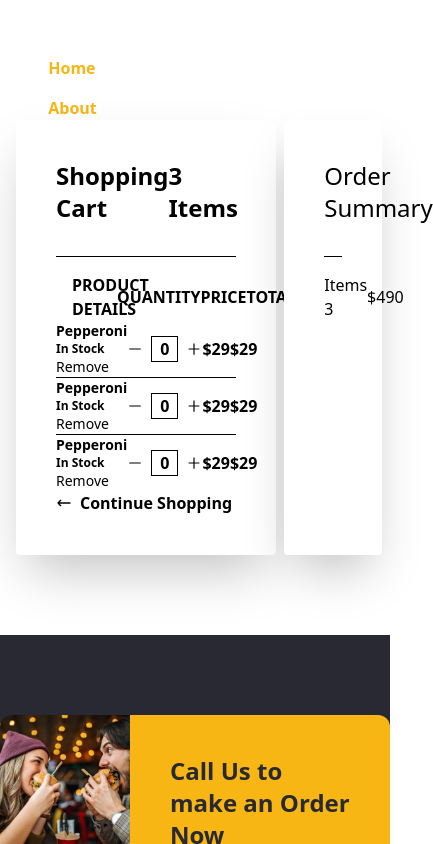
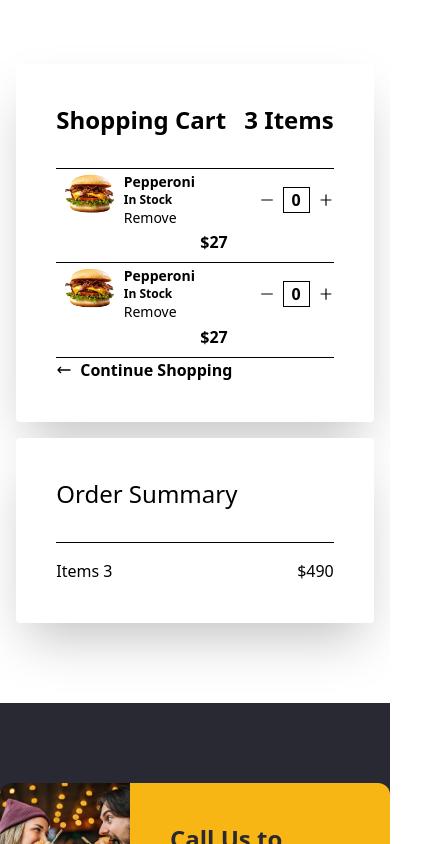
Before and after one commit to Marcos8060/Deliveroo, a React (Create React App) app: page /cart in a window 390 px wide. Shown: the top 844 px of the page, 433 px wide, since content can reach past the window. Built offline with nearby package versions, Linux system fonts and the light colour scheme.

Commit message:
added mobile responsiveness for the cart component

```diff
--- a/src/Pages/Cart.js
+++ b/src/Pages/Cart.js
@@ -10,24 +10,24 @@ import { Link } from 'react-router-dom'
 const Cart = () => {
   return (
     <>
-    <Navigation />
+    {/* <Navigation /> */}
 
-    <div className='flex'>
-    <div className='p-10 bg-white mb-20 rounded shadow-2xl w-8/12 ml-4 mt-16'>
+    <div className='flex md:flex-row flex-col'>
+    <div className='p-10 bg-white md:mb-20 rounded shadow-2xl md:w-8/12 w-11/12 mx-auto md:ml-4 mt-16'>
         <div className='flex items-center justify-between w-full'>
            <h1 className='font-semibold text-2xl'>Shopping Cart</h1>
            <h1 className='font-semibold text-2xl'>3 Items</h1>
         </div>
         <hr className='text-grey-300 mt-8 w-full'/>
-        <div className='flex items-center justify-between mt-4'>
+        <div className='md:flex md:items-center md:justify-between mt-4 md:block hidden'>
             <h2 className='w-1/4 ml-4 uppercase font-semibold'>Product Details</h2>
             <h2 className='uppercase font-semibold'>Quantity</h2>
             <h2 className='uppercase font-semibold'>Price</h2>
             <h2 className='uppercase font-semibold'>Total</h2>
         </div>
 
-        <div className='flex items-center justify-between hover:cursor-pointer'>
-            <div className='flex items-center'>
+        <div className='md:flex md:items-center md:justify-between grid grid-cols-2 hover:cursor-pointer'>
+            <div className='md:flex md:items-center flex items-center justify-between'>
                 <div>
                    <img className='object-cover w-36' src={burger} alt="" />
                 </div>
@@ -37,47 +37,23 @@ const Cart = () => {
                    <p  className='hover:text-yellow hover:font-bold'>Remove</p>
                 </div>
             </div>
-            <div className='flex items-center justify-between'>
+            <div className='md:flex md:items-center md:justify-between flex items-center ml-auto md:ml-0'>
                 <AiOutlineMinus className=''/>
                 <span className='border pl-2 pr-2 font-bold m-2'>0</span>
                 <AiOutlinePlus />
             </div>
             <div>
-               <p className='font-semibold'>$29</p>
+               <p className='font-semibold ml-36 md:ml-0 mb-2 md:mb-0'>$27</p>
             </div>
             <div>
-               <p className='font-semibold'>$29</p>
+               <p className='font-semibold md:block hidden'>$29</p>
             </div>
         </div>
         <hr />
 
-        <div className='flex items-center justify-between hover:cursor-pointer'>
-            <div className='flex items-center'>
-                <div>
-                   <img className='object-cover w-36' src={burger} alt="" />
-                </div>
-                <div className='flex flex-col text-sm'>
-                   <p className='font-bold'>Pepperoni</p>
-                   <p className='font-semibold text-xs'>In Stock</p>
-                   <p className='hover:text-yellow hover:font-bold'>Remove</p>
-                </div>
-            </div>
-            <div className='flex items-center justify-between'>
-                <AiOutlineMinus className=''/>
-                <span className='border pl-2 pr-2 font-bold m-2'>0</span>
-                <AiOutlinePlus />
-            </div>
-            <div>
-               <p className='font-semibold'>$29</p>
-            </div>
-            <div>
-               <p className='font-semibold'>$29</p>
-            </div>
-        </div>
-        <hr />
 
-        <div className='flex items-center justify-between hover:cursor-pointer'>
-            <div className='flex items-center'>
+        <div className='md:flex md:items-center md:justify-between grid grid-cols-2 hover:cursor-pointer'>
+            <div className='md:flex md:items-center flex items-center justify-between'>
                 <div>
                    <img className='object-cover w-36' src={burger} alt="" />
                 </div>
@@ -87,26 +63,28 @@ const Cart = () => {
                    <p  className='hover:text-yellow hover:font-bold'>Remove</p>
                 </div>
             </div>
-            <div className='flex items-center justify-between'>
+            <div className='md:flex md:items-center md:justify-between flex items-center ml-auto md:ml-0'>
                 <AiOutlineMinus className=''/>
                 <span className='border pl-2 pr-2 font-bold m-2'>0</span>
                 <AiOutlinePlus />
             </div>
             <div>
-               <p className='font-semibold'>$29</p>
+               <p className='font-semibold ml-36 md:ml-0 mb-2 md:mb-0'>$27</p>
             </div>
             <div>
-               <p className='font-semibold'>$29</p>
+               <p className='font-semibold md:block hidden'>$29</p>
             </div>
         </div>
+        <hr />
+
 
          <Link className='flex items-center' to='/'>
            <HiOutlineArrowNarrowLeft />
            <span className='font-semibold ml-2'>Continue Shopping</span>
          </Link>
+    </div>
 
-    </div>
-    <div className='p-10 bg-white mb-20 rounded shadow-2xl w-3/12 mx-auto mt-16'>
+    <div className='p-10 bg-white mb-20 rounded shadow-2xl md:w-3/12 mx-auto md:mt-16 w-11/12 mt-4'>
         <h1 className='text-2xl'>Order Summary</h1>
         <hr className='mt-8'/>
         <div className='flex items-center justify-between mt-4'>
```
